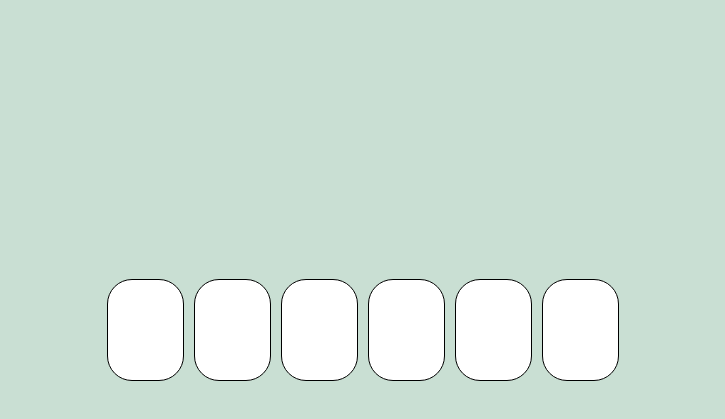
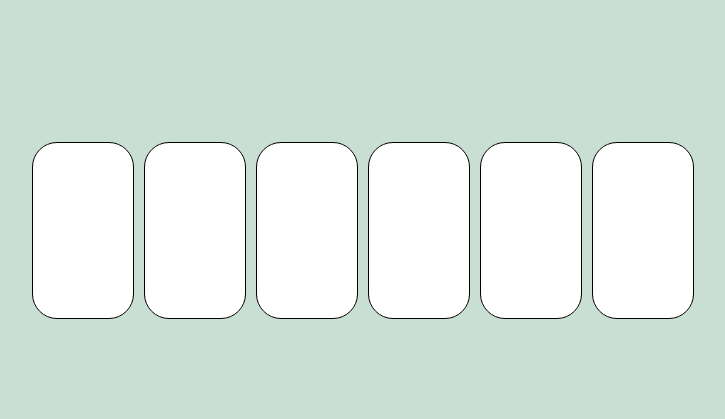
Before and after one commit to bluebook-chromebook-app-collegeboard/bluebook-chromebook.app.collegeboard.org, a plain HTML site: page index.html in a window 1280 px wide. Shown: the part 167-586 px from the top of the page, without its empty margins (277-1002 px from the left). Drawn offline with Linux system fonts and the light colour scheme.

Commit message:
Update index.html

```diff
--- a/index.html
+++ b/index.html
@@ -7,7 +7,7 @@
     <style>
         body {
             width: 100vw;
-            height: 75vh;
+            height:50vh;
             background-color: #c9dfd3;
             display: flex;
             justify-content: center;
@@ -31,8 +31,8 @@
         }
 
         .input-box {
-            width: 75px;
-            height: 100px;
+            width: 100px;
+            height: 175px;
             border: 1px solid black;
             border-radius: 25px;
             background-color: white;
@@ -51,7 +51,7 @@
             outline: none;
             background: transparent;
             text-align: center;
-            font-size: 24px;
+            font-size: 50px;
             color: black;
             -moz-appearance: textfield;
         }
```
